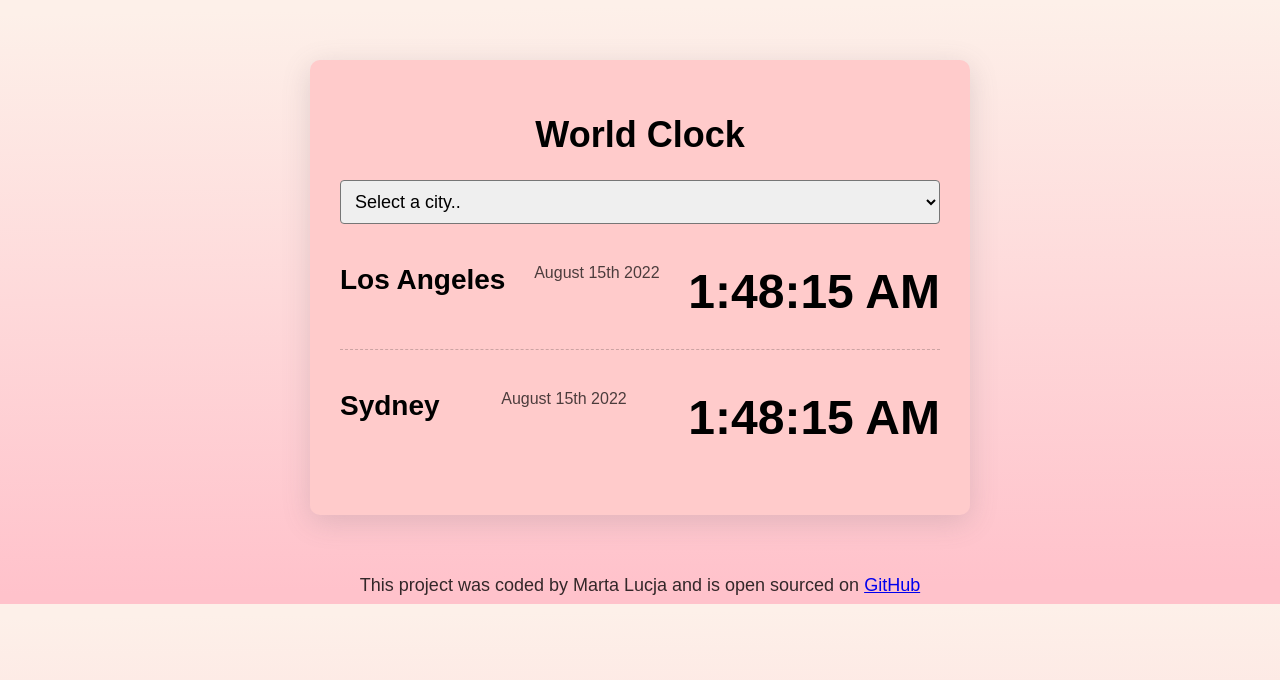
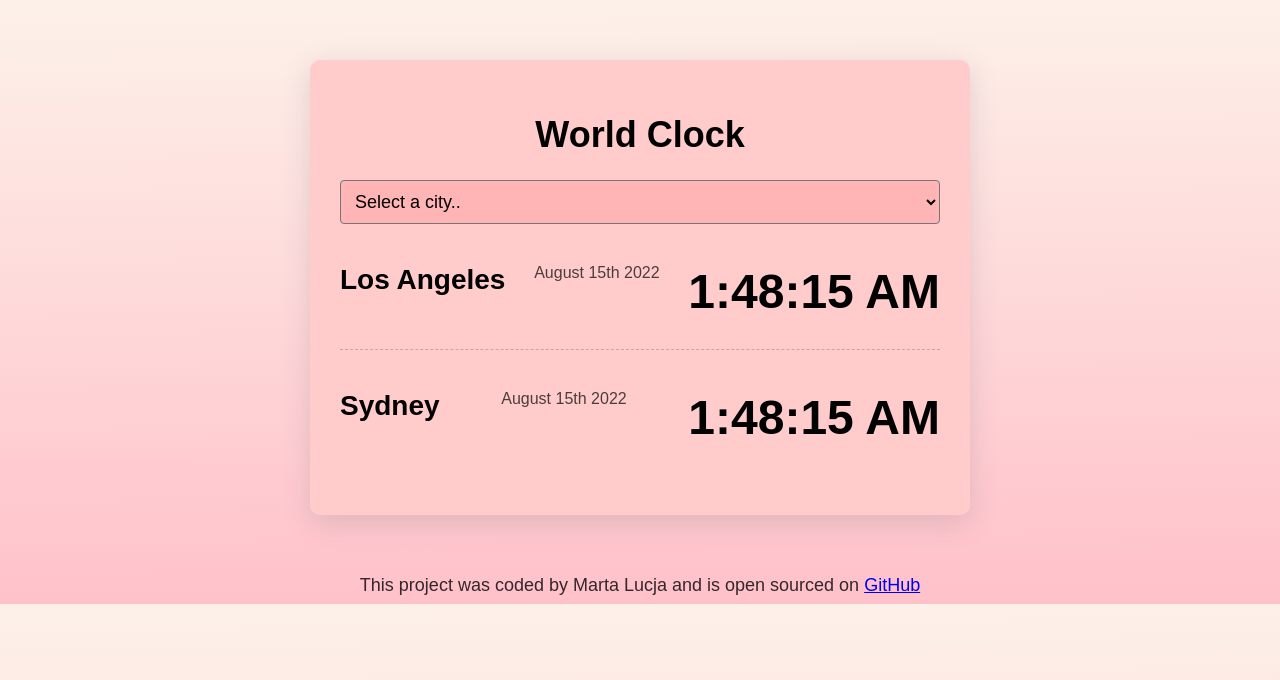
Before and after one commit to marya479/world-clock, a plain HTML site: page index.html in a window 1280 px wide. Drawn offline with Linux system fonts and the light colour scheme.

Commit message:
color update

```diff
--- a/css/style.css
+++ b/css/style.css
@@ -24,6 +24,7 @@ select {
   font-size: 18px;
   border-radius: 4px;
   padding: 10px;
+  background: #ffb5b5;
 }
 
 .container {
```
